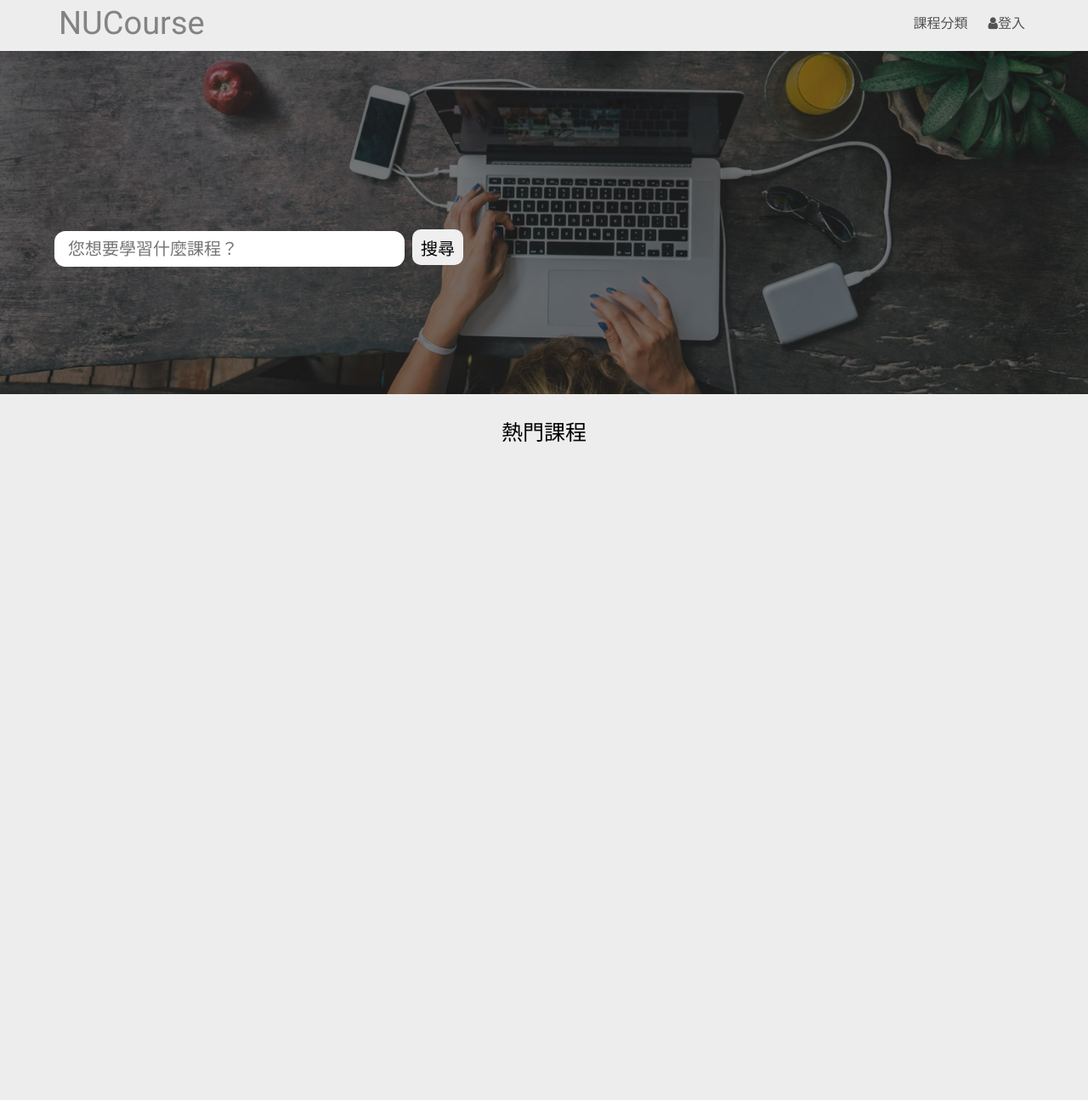
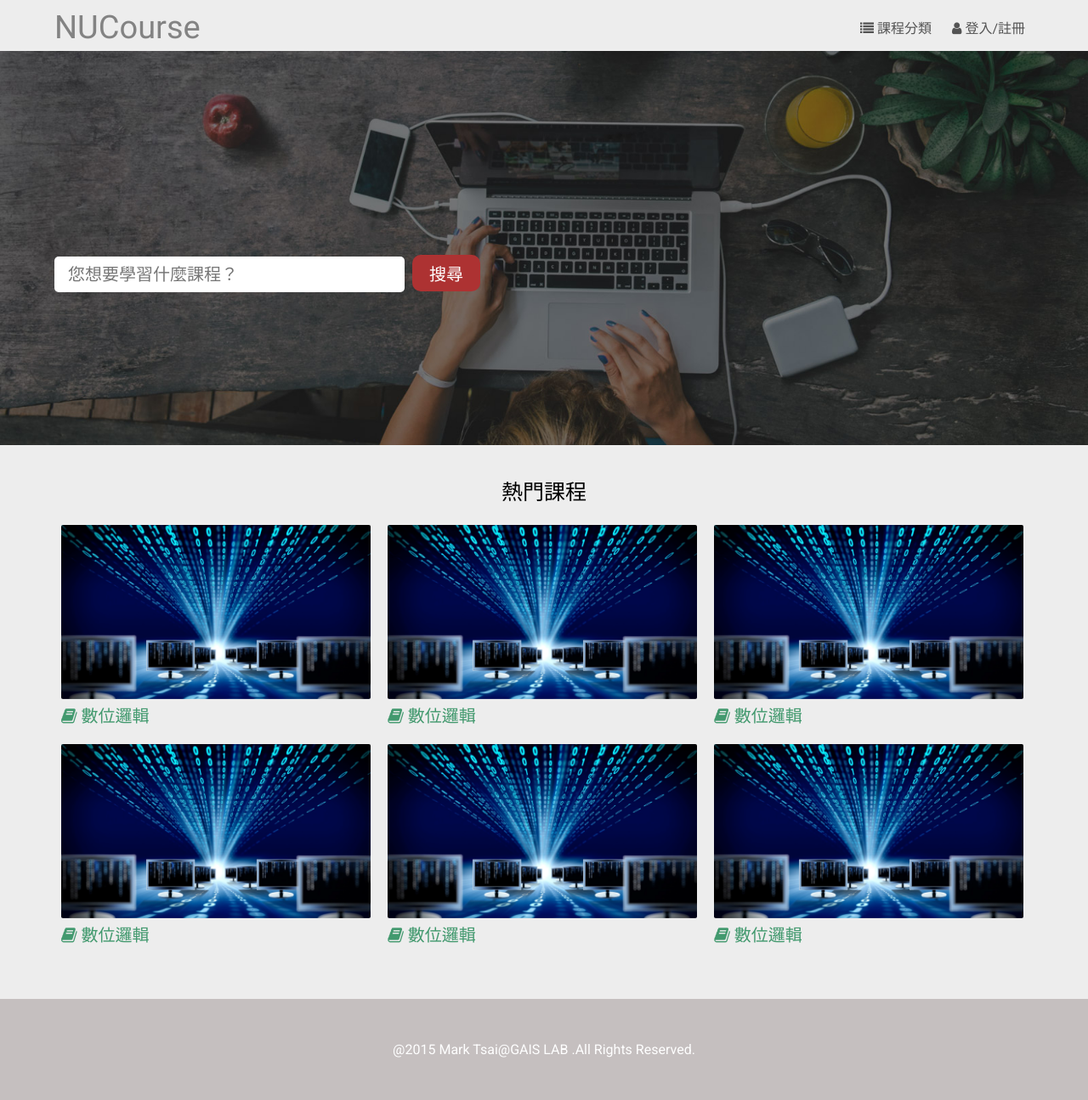
Before and after one commit to domark0721/course, a PHP site: page / in a window 1280 px wide. Shown: the whole page at 85% size. Before the commit the page ends 520 px from the top, so only its background shows below. Run offline with PHP 8.4, Linux system fonts and the light colour scheme; some libraries are stand-ins or nearby versions.

Commit message:
add hotCourse footer

```diff
--- a/css/header.css
+++ b/css/header.css
@@ -48,7 +48,7 @@ html[xmlns] .clearfix {
 	color: #838383;
 	font-size: 38px;
 	display: inline;
-	margin: 5px;
+	margin-top: 10px;
 }
 
 #headerBar-nav{
@@ -61,7 +61,7 @@ html[xmlns] .clearfix {
 	font-size: 16px;
 	color: rgba(0,0,0,.65);
 	height: 31px;
-	padding: 14px 10px 0px 10px;
+	padding: 20px 10px 0px 10px;
 	display: inline-block;
 	list-style: none;
 }
--- a/css/index.css
+++ b/css/index.css
@@ -12,7 +12,7 @@
 }
 
 #searchControl{
-	padding: 210px 0px 150px 0px;
+	padding: 240px 0px 180px 0px;
 }
 
 #searchForm{
@@ -22,17 +22,19 @@
 	height: 42px;
 	width: 380px;
 	border:0px;
-	border-radius: 13px;
+	border-radius: 5px;
 	font-size: 20px;
 }
 
 .searchbtn{
 	margin-left: 5px;
-	padding: 0px 10px;
-	height: 42px;
+	padding: 0px 20px;
+	height: 43px;
 	font-size:20px;
 	border: 0px;
 	border-radius: 10px;
+	background-color: #AD3232;
+	color: #fff;
 }
 
 #section-hotcourse-wrap{
@@ -42,5 +44,33 @@
 	font-size: 25px;
 	text-align: center;
 	margin: 15px 0px;
-	padding: 10px 5px;
+	padding-top: 20px;
 }
+.courseItem{
+	display: inline-block;
+	width: 33%;
+	box-sizing: border-box;
+	overflow: hidden;
+	padding: 8px;
+}
+
+.courseImg img{
+	width:100%;
+	border-radius: 2px;
+}
+
+.courseName{
+	font-size: 20px;
+	color: #42996E;
+}
+
+#section-footer{
+	background-color: #C5BFBF;
+	margin-top: 50px;
+}
+
+#footerLabel{
+	text-align: center;
+	padding: 50px;
+	color: #fff;
+}
--- /dev/null
+++ b/footer.php
@@ -0,0 +1,7 @@
+<footer>
+	<div id="section-footer">
+		 <div class="content-wrap">
+		 	<div id="footerLabel">@2015 Mark Tsai@GAIS LAB .All Rights Reserved.</div>
+		 </div>
+	</div>
+</footer>
--- a/header.php
+++ b/header.php
@@ -2,8 +2,8 @@
 	<div id="headerContainer">
 		<div id="headerLogo">NUCourse</div>
 		<ul id="headerBar-nav">
-			<li id="headerBar-other">課程分類</li>
-			<li id="headerBar-user"><i class="fa fa-user"></i>登入</li>
+			<li id="headerBar-other"><i class="fa fa-list"></i> 課程分類</li>
+			<li id="headerBar-user"><i class="fa fa-user"></i> 登入/註冊</li>
 		</ul>
 	</div>
 </header>
--- a/index.php
+++ b/index.php
@@ -15,7 +15,7 @@
 				<div id="searchControl">
 					<form id="searchForm"method="GET" action="">
 						<input id="inputCourse" type="text" placeholder="您想要學習什麼課程？">
-						<button class="searchbtn">搜尋</button>
+						<input class="searchbtn" type="submit" value="搜尋">
 					</form>
 				</div>
 			</div>
@@ -23,12 +23,48 @@
 		<div id="section-hotcourse">
 			<div class="content-wrap">
 				<div class="indexLabel">熱門課程</div>
-					<div id="classlist-container">
-						<ul>
-							<li></li>
+					<div id="courselist-container">
+						<ul id="courselist">
+							<li class="courseItem">
+								<div class="courseCard">
+									<div class="courseImg"><img src="img/Big-Data.png"></div>
+									<div class="courseName"><i class="fa fa-book"></i> 數位邏輯</div>
+								</div>
+							</li>
+							<li class="courseItem">
+								<div class="courseCard">
+									<div class="courseImg"><img src="img/Big-Data.png"></div>
+									<div class="courseName"><i class="fa fa-book"></i> 數位邏輯</div>
+								</div>
+							</li>
+							<li class="courseItem">
+								<div class="courseCard">
+									<div class="courseImg"><img src="img/Big-Data.png"></div>
+									<div class="courseName"><i class="fa fa-book"></i> 數位邏輯</div>
+								</div>
+							</li>
+							<li class="courseItem">
+								<div class="courseCard">
+									<div class="courseImg"><img src="img/Big-Data.png"></div>
+									<div class="courseName"><i class="fa fa-book"></i> 數位邏輯</div>
+								</div>
+							</li>
+							<li class="courseItem">
+								<div class="courseCard">
+									<div class="courseImg"><img src="img/Big-Data.png"></div>
+									<div class="courseName"><i class="fa fa-book"></i> 數位邏輯</div>
+								</div>
+							</li>
+							<li class="courseItem">
+								<div class="courseCard">
+									<div class="courseImg"><img src="img/Big-Data.png"></div>
+									<div class="courseName"><i class="fa fa-book"></i> 數位邏輯</div>
+								</div>
+							</li>
 						</ul>
 					</div>
 			</div>
 		</div>
+		<?php require("footer.php") ?>
 	</body>
 </html>
--- /dev/null
+++ b/test.html
@@ -0,0 +1,4 @@
+<li class="videoItem" ><div class="videoCard"><div class="video-img" ><div class="modifyBtn"><a href="modify.php?vid="+video._id.$id+"" class="fontStyle">修改</a></div><img src=""+videoImgPath+""></div>
+<div class="video-info"><a href="video.php?vid="+video._id.$id+""></a><span class="video-info-author"></span>
+<span><i class="fa fa-eye"></i><i class="fa fa-clock-o"></i><i class="fa fa-cloud-upload"></i></span>
+<p class="video-content"></p></div></div></li>
```
Also changed, not shown: img/Big-Data.png (added).
